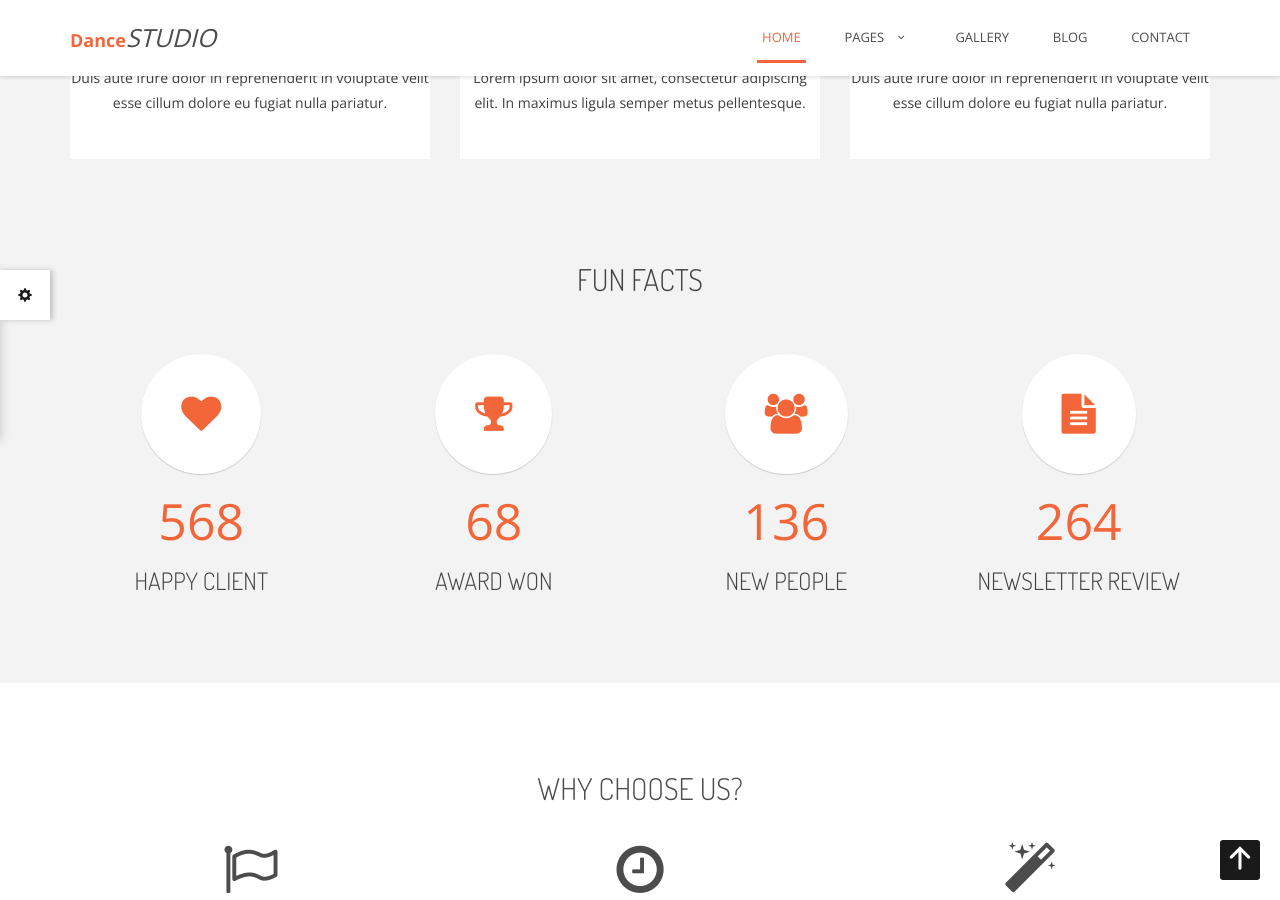
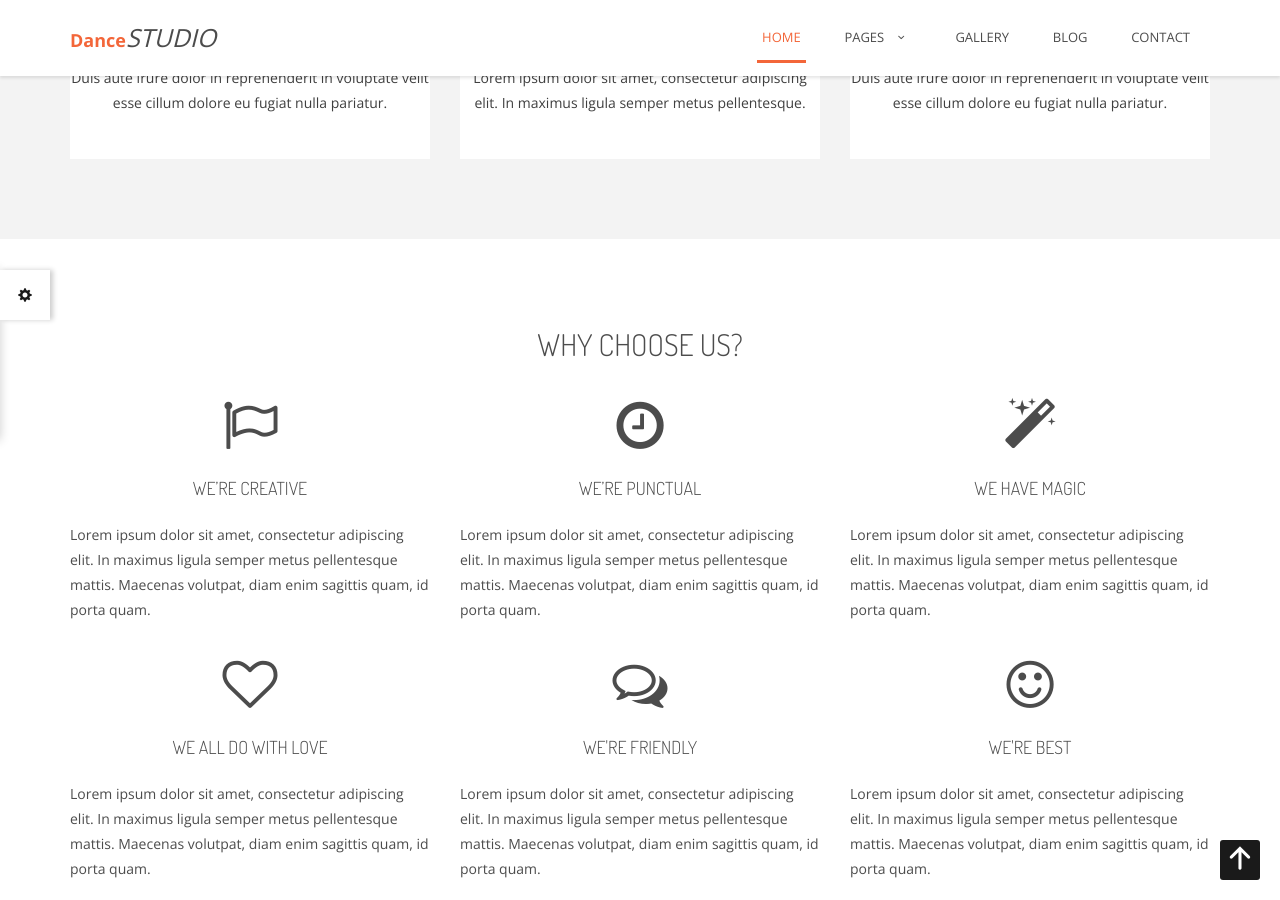
Before and after one commit to 5devmonkeys/comp, a Jekyll site: the page built from index.html, in a window 1280 px wide and 900 px high, scrolled down 1798 px. Built offline with Jekyll 4.4.1, drawn with Linux system fonts in a browser that asks for light colours; some web fonts are replaced.

Commit message:
remove fun facts

```diff
--- a/index.html
+++ b/index.html
@@ -115,60 +115,6 @@ layout: default
                     </div>
                     <h4>Wedding Dance</h4>
                     <p>Duis aute irure dolor in reprehenderit in voluptate velit esse cillum dolore eu fugiat nulla pariatur.</p>
-                </div>
-            </div>
-        </div>
-    </div>
-</section>
-
-<section class="fan_facts grey_section">
-    <div class="container">
-        <header class="section_header text-center">
-            <h2>fun facts</h2>
-        </header>
-        <div class="row">
-            <div class="col-sm-6 col-md-3">
-                <div class="teaser with_counter">
-                    <div class="teaser_icon">
-                        <i class="fa fa-heart"></i>
-                    </div>
-                    <div class="teaser_description">
-                        <p class="counter" data-from="0" data-to="568" data-speed="1800"></p>
-                        <h3>happy client</h3>
-                    </div>
-                </div>
-            </div>
-            <div class="col-sm-6 col-md-3">
-                <div class="teaser with_counter">
-                    <div class="teaser_icon">
-                        <i class="fa fa-trophy"></i>
-                    </div>
-                    <div class="teaser_description">
-                        <p class="counter" data-from="0" data-to="68" data-speed="1800"></p>
-                        <h3>award won</h3>
-                    </div>
-                </div>
-            </div>
-            <div class="col-sm-6 col-md-3">
-                <div class="teaser with_counter">
-                    <div class="teaser_icon">
-                        <i class="fa fa-users"></i>
-                    </div>
-                    <div class="teaser_description">
-                        <p class="counter" data-from="0" data-to="136" data-speed="1800"></p>
-                        <h3>new people</h3>
-                    </div>
-                </div>
-            </div>
-            <div class="col-sm-6 col-md-3">
-                <div class="teaser with_counter">
-                    <div class="teaser_icon">
-                        <i class="fa fa-file-text"></i>
-                    </div>
-                    <div class="teaser_description">
-                        <p class="counter" data-from="0" data-to="264" data-speed="1800"></p>
-                        <h3>newsletter review</h3>
-                    </div>
                 </div>
             </div>
         </div>
```
